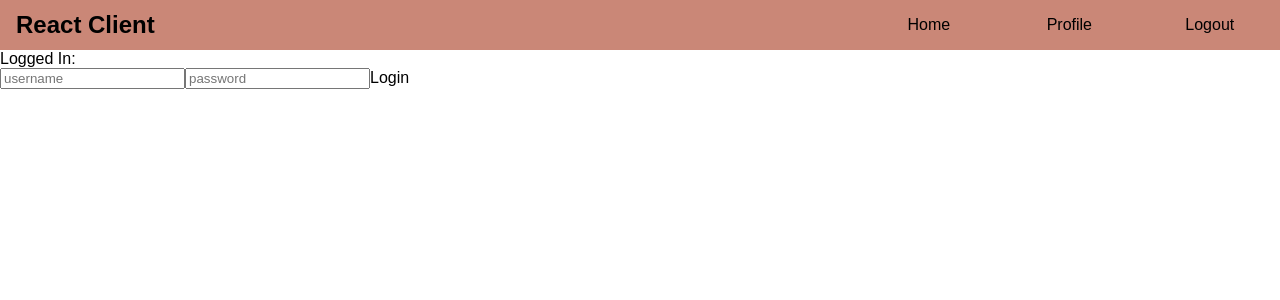
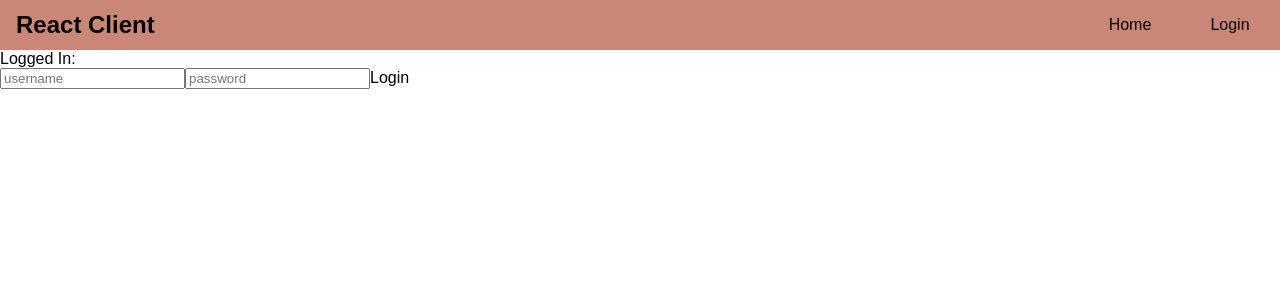
Before and after one commit to llevasseur/jwt-101, a React (Vite) app: page / in a window 1280 px wide. Shown: the top 300 px of the page. Built offline with nearby package versions, Linux system fonts and the light colour scheme.

Commit message:
adds auth context to header

```diff
--- a/src/components/Header/Header.scss
+++ b/src/components/Header/Header.scss
@@ -13,13 +13,11 @@
   @include flex(row, space-between);
 
   &__title {
-    flex: 2;
     padding: 0 0 0 1rem;
   }
 
   &__nav {
     height: 100%;
-    flex: 1;
   }
 }
 
@@ -28,7 +26,7 @@
   @include flex(row, space-between);
 
   &__link {
-    width: 100%;
+    width: 6.25rem;
     height: 100%;
 
     @include flex;
--- a/src/components/Header/Header.tsx
+++ b/src/components/Header/Header.tsx
@@ -1,20 +1,36 @@
 import { Link } from "react-router-dom";
 import "./Header.scss";
+import { useAuth } from "../../context/AuthContext";
 
 const Header = () => {
+  const { user, logout } = useAuth();
+
   return (
     <div className="header-wrapper">
       <header className="header">
         <h2 className="header__title">React Client</h2>
+
         <div className="header__nav">
           <nav className="nav">
             <Link to="/" className="nav__link">
               Home
             </Link>
-            <Link to="/" className="nav__link">
-              Profile
-            </Link>
-            <button className="nav__link">Logout</button>
+            {user ? (
+              <>
+                <Link to="/" className="nav__link">
+                  Profile
+                </Link>
+                <button className="nav__link" onClick={logout}>
+                  Logout
+                </button>
+              </>
+            ) : (
+              <>
+                <Link className="nav__link" to="/login">
+                  Login
+                </Link>
+              </>
+            )}
           </nav>
         </div>
       </header>
```
